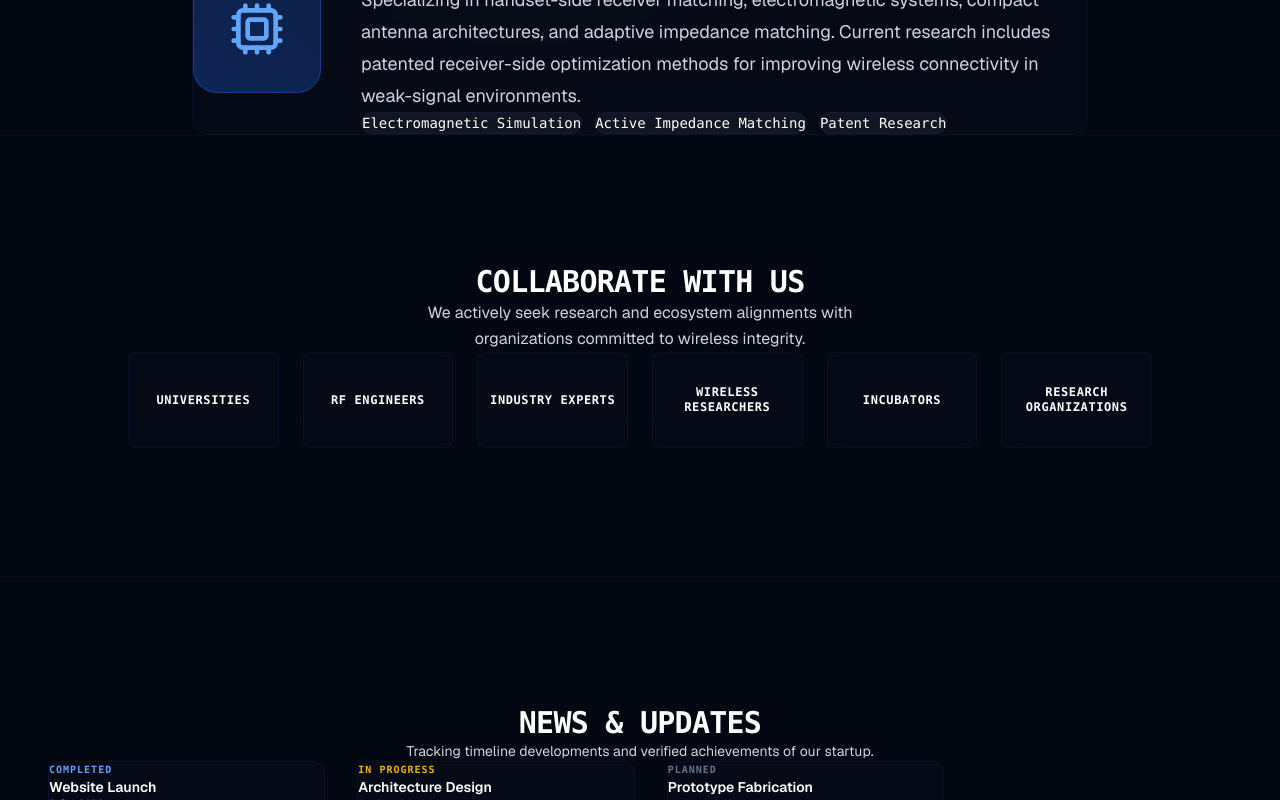
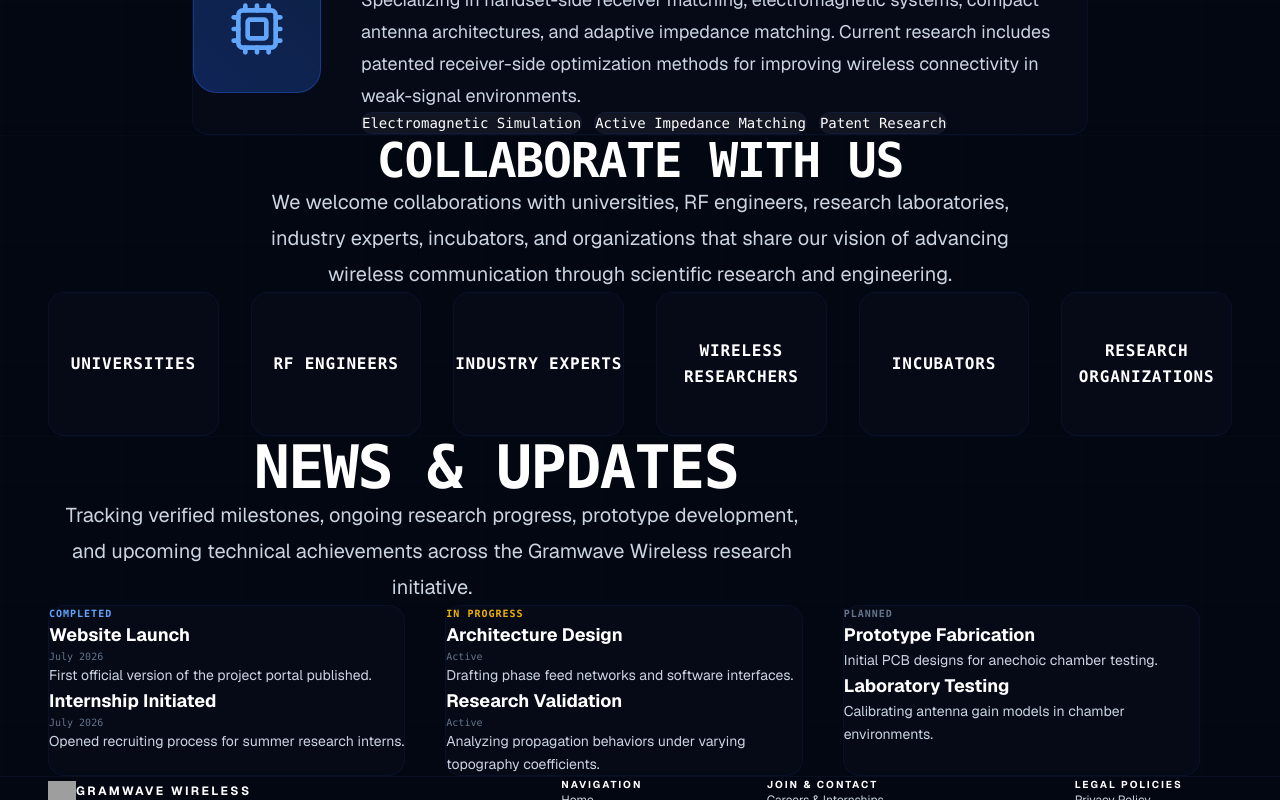
Before and after one commit to SaiGxdl/gram-wave-wireless-website, a Next.js app: page / in a window 1280 px wide. Shown: the part 2160-2960 px from the top of the page. Built offline with nearby package versions, Linux system fonts and the light colour scheme; grey boxes are pictures that could not be loaded.

Commit message:
Update Collaborate With Us and News & Updates layout

```diff
--- a/src/app/page.tsx
+++ b/src/app/page.tsx
@@ -331,17 +331,21 @@ export default function Home() {
       </section>
 
       {/* Collaborate With Us */}
-      <section className="max-content-width section-spacing relative z-10 w-full border-t border-card-border/20 flex flex-col items-center justify-center">
-        <div className="text-center space-y-3 mb-14 max-w-xl mx-auto">
-          <h2 className="text-2xl md:text-3xl font-extrabold tracking-tight text-white uppercase font-mono text-center">
+      <section className="max-content-width py-24 md:py-28 relative z-10 w-full border-t border-card-border/20 flex flex-col items-center">
+        <div className="text-center max-w-4xl mx-auto mb-16">
+          <h2 className="text-4xl md:text-5xl font-extrabold tracking-tight text-white uppercase font-mono mb-6">
             Collaborate With Us
           </h2>
-          <p className="text-sm md:text-base text-muted max-w-md mx-auto leading-relaxed text-center">
-            We actively seek research and ecosystem alignments with organizations committed to wireless integrity.
+
+          <p className="text-lg md:text-xl leading-9 text-muted max-w-3xl mx-auto">
+            We welcome collaborations with universities, RF engineers,
+            research laboratories, industry experts, incubators, and
+            organizations that share our vision of advancing wireless
+            communication through scientific research and engineering.
           </p>
         </div>
 
-        <div className="grid grid-cols-2 md:grid-cols-3 lg:grid-cols-6 gap-6 text-center w-full max-w-5xl">
+        <div className="grid grid-cols-2 md:grid-cols-3 lg:grid-cols-6 gap-8 w-full max-w-7xl">
           {[
             "Universities",
             "RF Engineers",
@@ -352,77 +356,82 @@ export default function Home() {
           ].map((collab, idx) => (
             <div
               key={idx}
-              className="glass p-5 rounded-lg border border-card-border/40 flex flex-col justify-center items-center h-24 hover:border-accent/30 transition-all duration-300 w-full"
+              className="glass rounded-2xl border border-card-border/40 p-8 h-36 flex items-center justify-center hover:border-accent/40 hover:-translate-y-1 transition-all duration-300"
             >
-              <span className="text-xs font-bold text-white uppercase tracking-wider font-mono leading-tight text-center">{collab}</span>
+              <span className="text-sm md:text-base font-bold uppercase tracking-wider font-mono text-white text-center leading-relaxed">
+                {collab}
+              </span>
             </div>
           ))}
         </div>
       </section>
 
-      {/* News & Updates Section */}
-      <section className="max-content-width section-spacing relative z-10 w-full border-t border-card-border/20 mb-10">
-        <div className="text-center space-y-3 mb-14">
-          <h2 className="text-2xl md:text-3xl font-extrabold tracking-tight text-white uppercase font-mono">
+      {/* News & Updates */}
+      <section className="max-content-width py-24 md:py-28 relative z-10 w-full border-t border-card-border/20">
+        <div className="text-center max-w-4xl mx-auto mb-16">
+          <h2 className="text-5xl md:text-6xl font-extrabold tracking-tight text-white uppercase font-mono">
             News & Updates
           </h2>
-          <p className="text-sm text-muted">
-            Tracking timeline developments and verified achievements of our startup.
+
+          <p className="mt-6 text-lg md:text-xl leading-9 text-muted max-w-3xl mx-auto">
+            Tracking verified milestones, ongoing research progress,
+            prototype development, and upcoming technical achievements
+            across the Gramwave Wireless research initiative.
           </p>
         </div>
 
-        <div className="max-w-4xl mx-auto grid grid-cols-1 md:grid-cols-3 gap-8">
+        <div className="max-w-6xl mx-auto grid grid-cols-1 md:grid-cols-3 gap-10">
           {/* Completed */}
-          <div className="glass p-6.5 rounded-xl border-t-2 border-t-accent hover:border-accent/15 transition-all">
+          <div className="glass p-8 rounded-2xl border-t-2 border-t-accent hover:border-accent/15 transition-all">
             <span className="text-[10px] font-mono tracking-widest text-accent-light uppercase font-bold block mb-4">
               Completed
             </span>
-            <ul className="space-y-4 text-sm text-muted">
+            <ul className="space-y-4 text-base text-muted">
               <li className="space-y-1">
-                <span className="font-semibold text-white block">Website Launch</span>
+                <span className="text-lg font-bold text-white block">Website Launch</span>
                 <span className="text-[10px] text-muted-dark font-mono block">July 2026</span>
-                <p className="leading-relaxed text-xs">First official version of the project portal published.</p>
+                <p className="leading-relaxed text-sm leading-7">First official version of the project portal published.</p>
               </li>
               <li className="space-y-1">
-                <span className="font-semibold text-white block">Internship Initiated</span>
+                <span className="text-lg font-bold text-white block">Internship Initiated</span>
                 <span className="text-[10px] text-muted-dark font-mono block">July 2026</span>
-                <p className="leading-relaxed text-xs">Opened recruiting process for summer research interns.</p>
+                <p className="leading-relaxed text-sm leading-7">Opened recruiting process for summer research interns.</p>
               </li>
             </ul>
           </div>
 
           {/* In Progress */}
-          <div className="glass p-6.5 rounded-xl border-t-2 border-t-yellow-500 hover:border-yellow-500/15 transition-all">
+          <div className="glass p-8 rounded-2xl border-t-2 border-t-yellow-500 hover:border-yellow-500/15 transition-all">
             <span className="text-[10px] font-mono tracking-widest text-yellow-500 uppercase font-bold block mb-4">
               In Progress
             </span>
-            <ul className="space-y-4 text-sm text-muted">
+            <ul className="space-y-4 text-base text-muted">
               <li className="space-y-1">
-                <span className="font-semibold text-white block">Architecture Design</span>
+                <span className="text-lg font-bold text-white block">Architecture Design</span>
                 <span className="text-[10px] text-muted-dark font-mono block">Active</span>
-                <p className="leading-relaxed text-xs">Drafting phase feed networks and software interfaces.</p>
+                <p className="leading-relaxed text-sm leading-7">Drafting phase feed networks and software interfaces.</p>
               </li>
               <li className="space-y-1">
-                <span className="font-semibold text-white block">Research Validation</span>
+                <span className="text-lg font-bold text-white block">Research Validation</span>
                 <span className="text-[10px] text-muted-dark font-mono block">Active</span>
-                <p className="leading-relaxed text-xs">Analyzing propagation behaviors under varying topography coefficients.</p>
+                <p className="leading-relaxed text-sm leading-7">Analyzing propagation behaviors under varying topography coefficients.</p>
               </li>
             </ul>
           </div>
 
           {/* Planned */}
-          <div className="glass p-6.5 rounded-xl border-t-2 border-t-muted-dark hover:border-muted-dark/15 transition-all">
+          <div className="glass p-8 rounded-2xl border-t-2 border-t-muted-dark hover:border-muted-dark/15 transition-all">
             <span className="text-[10px] font-mono tracking-widest text-muted-dark uppercase font-bold block mb-4">
               Planned
             </span>
-            <ul className="space-y-4 text-sm text-muted">
+            <ul className="space-y-4 text-base text-muted">
               <li className="space-y-1">
-                <span className="font-semibold text-white block">Prototype Fabrication</span>
-                <p className="leading-relaxed text-xs">Initial PCB designs for anechoic chamber testing.</p>
+                <span className="text-lg font-bold text-white block">Prototype Fabrication</span>
+                <p className="leading-relaxed text-sm leading-7">Initial PCB designs for anechoic chamber testing.</p>
               </li>
               <li className="space-y-1">
-                <span className="font-semibold text-white block">Laboratory Testing</span>
-                <p className="leading-relaxed text-xs">Calibrating antenna gain models in chamber environments.</p>
+                <span className="text-lg font-bold text-white block">Laboratory Testing</span>
+                <p className="leading-relaxed text-sm leading-7">Calibrating antenna gain models in chamber environments.</p>
               </li>
             </ul>
           </div>
```
